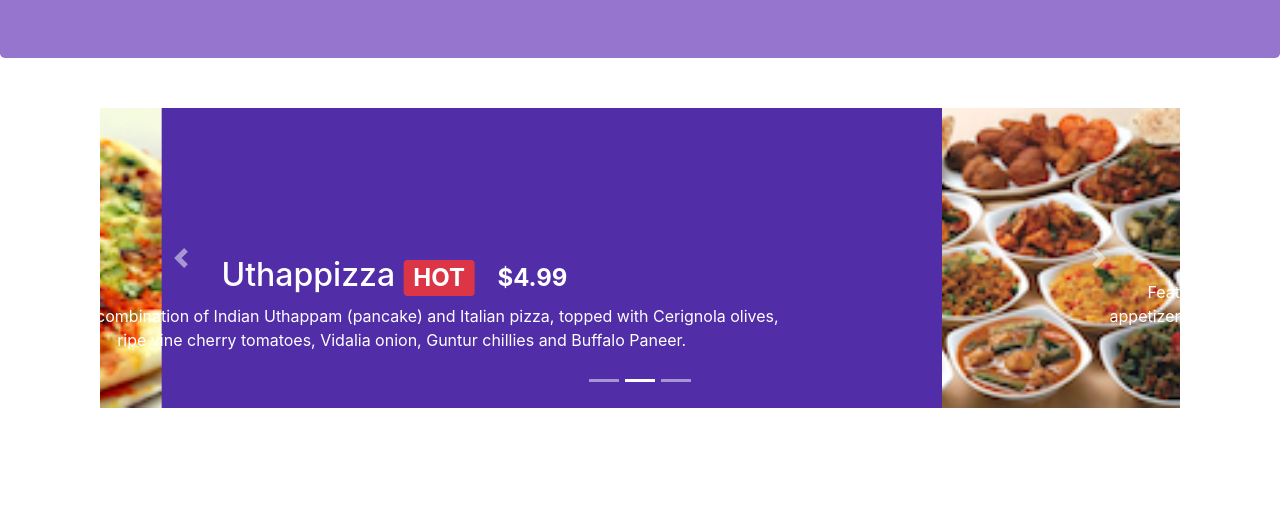
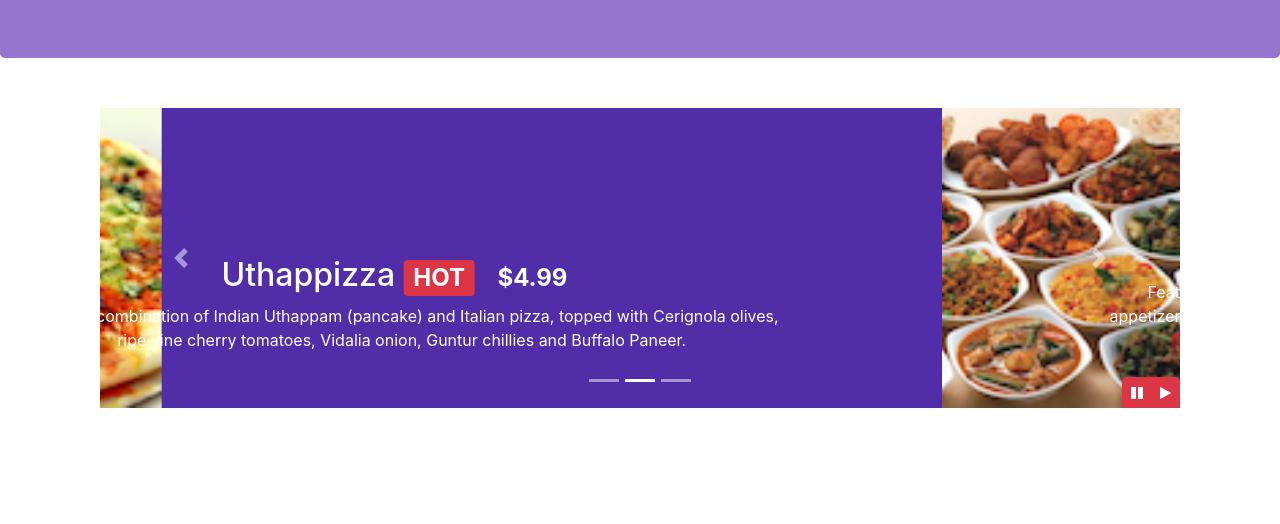
Before and after one commit to VikneshBS/conFusion-Bootstrap-4, a website: page index.html in a window 1280 px wide. Shown: the part 276-800 px from the top of the page. Drawn offline with nearby package versions, Linux system fonts and the light colour scheme.

Commit message:
Bootstrap JQuery

```diff
--- a/css/styles.css
+++ b/css/styles.css
@@ -59,3 +59,10 @@ body {
     left: 0;
     min-height: 300px;
 }
+
+#carouselButton {
+    right: 0px;
+    position: absolute;
+    bottom: 0px;
+    z-index: 1;
+}
--- a/index.html
+++ b/index.html
@@ -213,6 +213,14 @@
                                 class="carousel-control-prev-icon"></span></a>
                         <a class="carousel-control-next" href="#mycarousel" data-slide="next"><span
                                 class="carousel-control-next-icon"></span></a>
+                        <div class="btn-group" id="carouselButton">
+                            <button class="btn btn-danger btn-sm" id="carousel-pause">
+                                <span class="fa fa-pause"></span>
+                            </button>
+                            <button class="btn btn-danger btn-sm" id="carousel-play">
+                                <span class="fa fa-play"></span>
+                            </button>
+                        </div>
                     </div>
                 </div>
             </div>
@@ -330,6 +338,17 @@
     <script src="node_modules/jquery/dist/jquery.slim.min.js"></script>
     <script src="node_modules/popper.js/dist/umd/popper.min.js"></script>
     <script src="node_modules/bootstrap/dist/js/bootstrap.min.js"></script>
+    <script>
+        $(document).ready(function(){
+            $('#mycarousel').carousel({interval: 2000});
+            $('#carousel-pause').click(function(){
+                $('#mycarousel').carousel('pause');
+            })
+            $('#carousel-play').click(function(){
+                $('#mycarousel').carousel('cycle');
+            })
+        })
+    </script>
 </body>
 
 </html>
```
